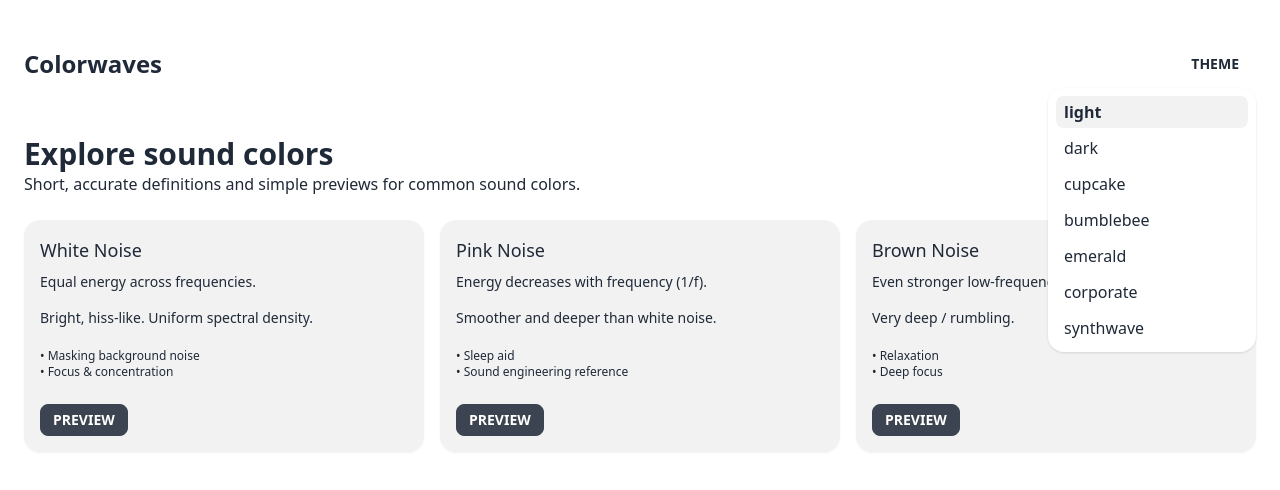
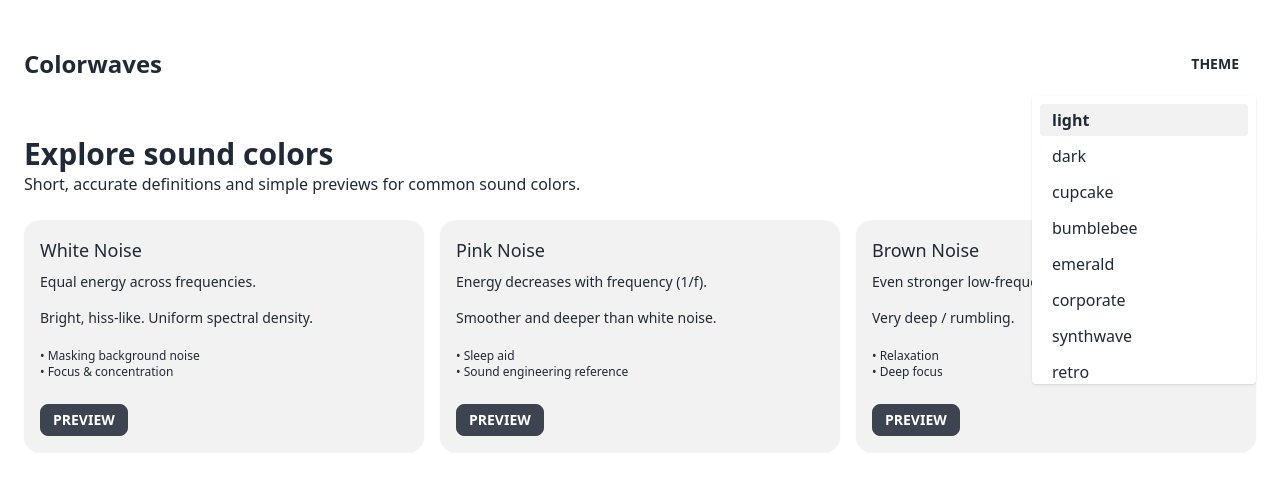
Before and after one commit to wjbetech-claw/colorwaves, a React (Vite) app: page / in a window 1280 px wide. Both pictures are taken after a click on the button "THEME". Shown: the top 490 px of the page. Built offline with nearby package versions, Linux system fonts and the light colour scheme.

Commit message:
feat(ui): replace daisyUI menu with stable custom dropdown to enforce vertical scrolling

```diff
--- a/src/components/ThemeToggler.tsx
+++ b/src/components/ThemeToggler.tsx
@@ -1,96 +1,62 @@
-import { useEffect, useState } from "react";
+import React, {useEffect, useState, useRef} from 'react'
 
 const THEMES = [
-  "light",
-  "dark",
-  "cupcake",
-  "bumblebee",
-  "emerald",
-  "corporate",
-  "synthwave",
-  "retro",
-  "cyberpunk",
-  "valentine",
-  "halloween",
-  "garden",
-  "forest",
-  "aqua",
-  "lofi",
-  "pastel",
-  "fantasy",
-  "wireframe",
-  "black",
-  "luxury",
-  "dracula"
-] as const;
+  'light','dark','cupcake','bumblebee','emerald','corporate','synthwave','retro','cyberpunk','valentine','halloween','garden','forest','aqua','lofi','pastel','fantasy','wireframe','black','luxury','dracula'
+] as const
 
-type Theme = (typeof THEMES)[number];
+type Theme = (typeof THEMES)[number]
 
 function isTheme(value: string | null): value is Theme {
-  return value !== null && THEMES.includes(value as Theme);
+  return value !== null && THEMES.includes(value as Theme)
 }
 
 function getStoredTheme(): Theme | null {
-  try {
-    const storedTheme = localStorage.getItem("cw:theme");
-    return isTheme(storedTheme) ? storedTheme : null;
-  } catch {
-    return null;
-  }
+  try { const t = localStorage.getItem('cw:theme'); return isTheme(t) ? t : null } catch { return null }
 }
 
 function getPreferredTheme(): Theme {
   try {
-    if (typeof window === "undefined" || typeof window.matchMedia !== "function") {
-      return "light";
-    }
-
-    return window.matchMedia("(prefers-color-scheme: dark)").matches ? "dark" : "light";
-  } catch {
-    return "light";
-  }
+    if (typeof window === 'undefined' || typeof window.matchMedia !== 'function') return 'light'
+    return window.matchMedia('(prefers-color-scheme: dark)').matches ? 'dark' : 'light'
+  } catch { return 'light' }
 }
 
-export default function ThemeToggler() {
-  const [theme, setTheme] = useState<Theme>(() => {
-    if (typeof window === "undefined") {
-      return "light";
-    }
+export default function ThemeToggler(){
+  const [theme, setTheme] = useState<Theme>(() => (typeof window === 'undefined' ? 'light' : getStoredTheme() ?? getPreferredTheme()))
+  const [open, setOpen] = useState(false)
+  const root = useRef<HTMLDivElement|null>(null)
 
-    return getStoredTheme() ?? getPreferredTheme();
-  });
+  useEffect(()=>{
+    try{ document.documentElement.setAttribute('data-theme', theme); localStorage.setItem('cw:theme', theme) }catch{}
+  },[theme])
 
-  useEffect(() => {
-    try {
-      document.documentElement.setAttribute("data-theme", theme);
-      localStorage.setItem("cw:theme", theme);
-    } catch {
-      // Ignore storage access failures in restricted environments.
-    }
-  }, [theme]);
+  useEffect(()=>{
+    function onDoc(e: MouseEvent){ if(!root.current) return; if(!root.current.contains(e.target as Node)) setOpen(false) }
+    function onEsc(e: KeyboardEvent){ if(e.key==='Escape') setOpen(false) }
+    document.addEventListener('mousedown', onDoc)
+    document.addEventListener('keydown', onEsc)
+    return ()=>{ document.removeEventListener('mousedown', onDoc); document.removeEventListener('keydown', onEsc) }
+  },[])
 
   return (
-    <div className="dropdown dropdown-end">
-      <button type="button" tabIndex={0} className="btn btn-ghost" aria-label="Theme chooser">
+    <div ref={root} className="relative">
+      <button aria-haspopup="menu" aria-expanded={open} className="btn btn-ghost" onClick={()=>setOpen(v=>!v)}>
         Theme
       </button>
-      <ul
-        tabIndex={0}
-        className="dropdown-content menu rounded-box bg-base-100 p-2 shadow max-h-72 overflow-auto flex flex-col gap-1 w-52 whitespace-normal">
-        {THEMES.map((item) => (
-          <li key={item} className="w-full">
-            <button
-              type="button"
-              className={`block w-full rounded px-2 py-1 text-left ${item === theme ? "bg-base-200 font-semibold" : ""}`}
-              onMouseDown={(event) => {
-                event.preventDefault();
-                setTheme(item);
-              }}>
-              {item}
-            </button>
-          </li>
-        ))}
-      </ul>
+
+      {open && (
+        <div className="absolute right-0 mt-2 w-56 max-h-72 z-50">
+          <div className="bg-base-100 shadow rounded p-2 overflow-y-auto max-h-72 overflow-x-hidden">
+            <div className="flex flex-col gap-1">
+              {THEMES.map(t=> (
+                <button key={t} type="button" className={`text-left px-3 py-1 rounded ${t===theme? 'bg-base-200 font-semibold':''}`} onMouseDown={(e)=>{e.preventDefault(); setTheme(t); setOpen(false)}}>
+                  {t}
+                </button>
+              ))}
+            </div>
+          </div>
+        </div>
+      )}
     </div>
-  );
+  )
 }
```
